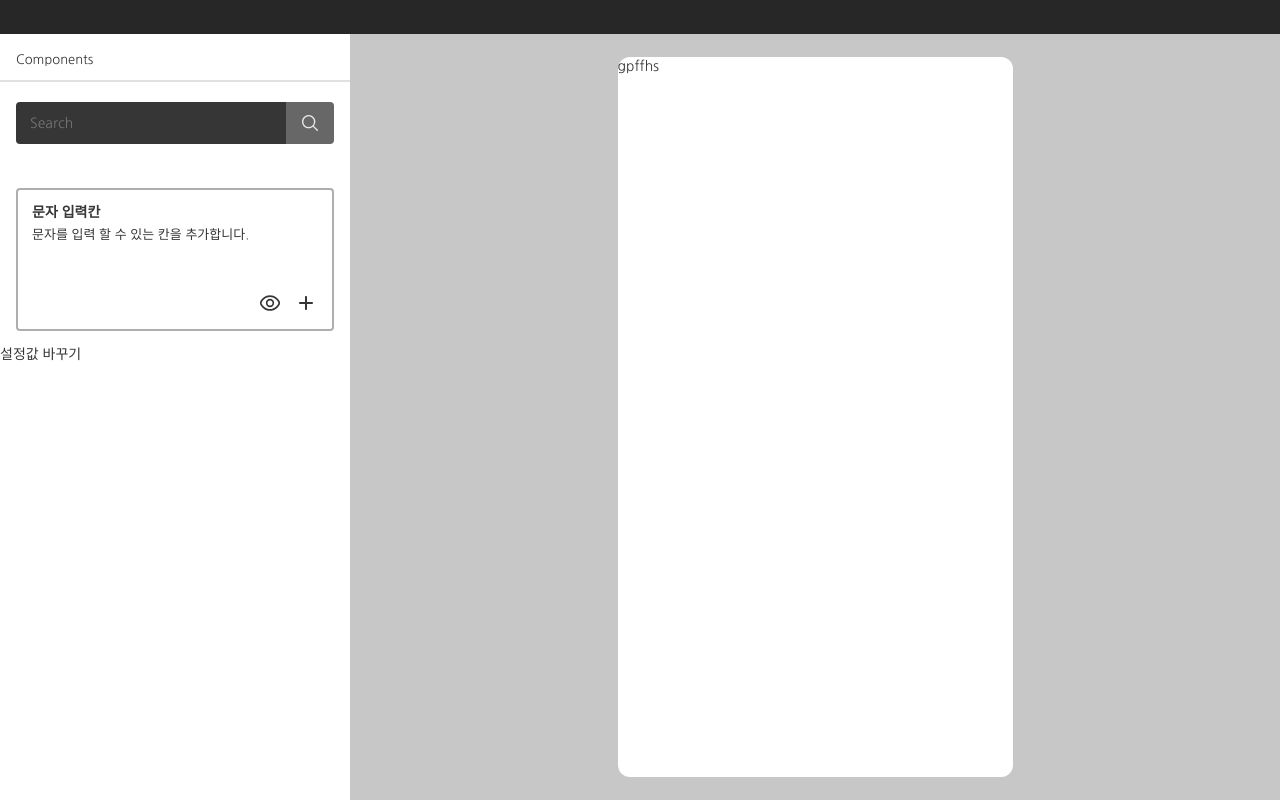
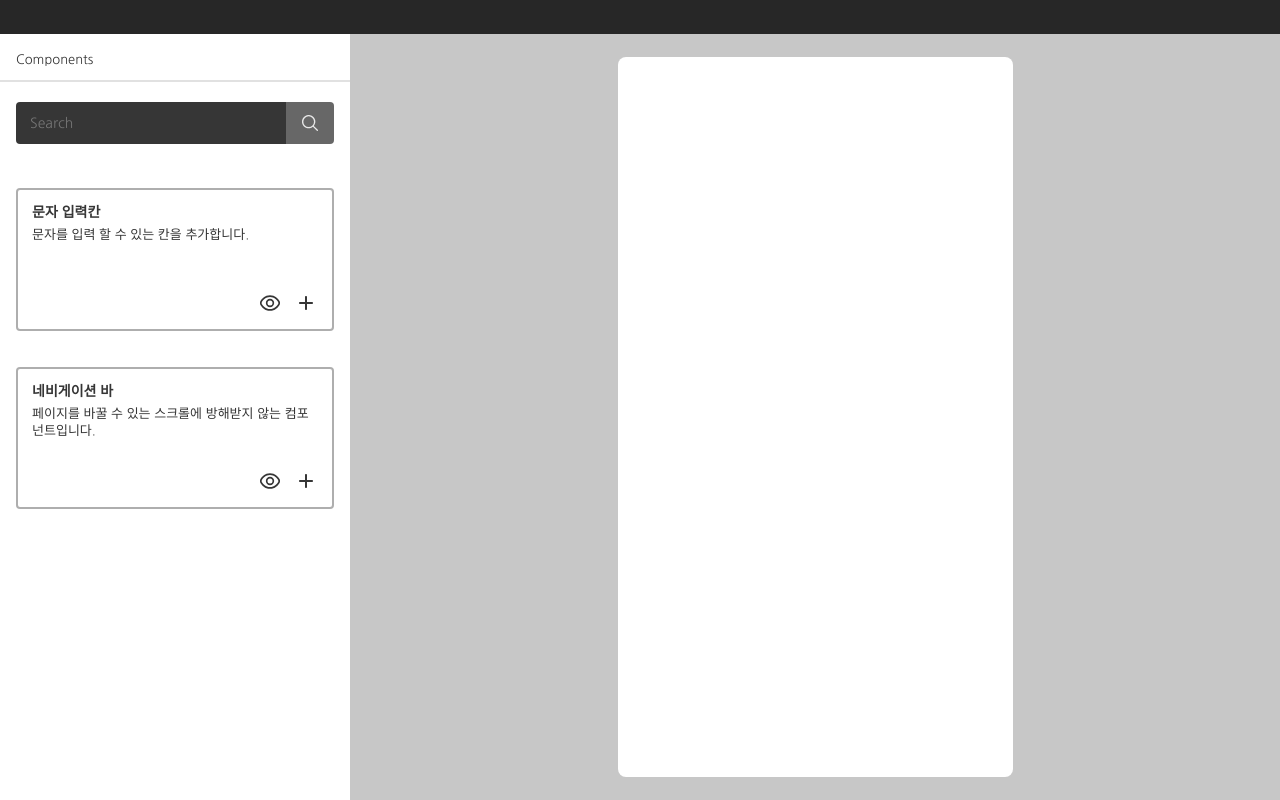
Before and after one commit to CWIN77/Html-Visualize-OldVer, a React (Create React App) app: page / in a window 1280 px wide. Built offline with nearby package versions, Linux system fonts and the light colour scheme; the HTML template or start-up script is replaced by a standard one.

Commit message:
make component add function

```diff
--- a/src/components/comp_data.ts
+++ b/src/components/comp_data.ts
@@ -1,10 +1,18 @@
 import { IComp_data } from "../types"
-import C1 from "../comps/c1"
+import c1 from "../comps/c1"
+import c2 from "../comps/c2"
 
-export const comp_data: { [key: number]: IComp_data } = {
-  0: {
+export const comp_data: IComp_data[] = [
+  {
+    id: 0,
     name: "문자 입력칸",
     descript: "문자를 입력 할 수 있는 칸을 추가합니다.",
-    comp: C1
+    comp: c1
+  },
+  {
+    id: 1,
+    name: "네비게이션 바",
+    descript: "페이지를 바꿀 수 있는 스크롤에 방해받지 않는 컴포넌트입니다.",
+    comp: c1
   }
-}
+]
--- a/src/components/components.tsx
+++ b/src/components/components.tsx
@@ -2,6 +2,7 @@ import styled from 'styled-components'
 import { ReactComponent as SVG_search } from '../svgs/search.svg'
 import { ReactComponent as SVG_plus } from '../svgs/plus.svg'
 import { ReactComponent as SVG_eye } from '../svgs/eye.svg'
+import { comp_data } from './comp_data'
 
 const Components = () => {
   const iconProps = { fill: "#363636", width: 20, height: 20, style: { padding: 2, marginLeft: 12, cursor: "pointer" } }
@@ -14,17 +15,20 @@ const Components = () => {
           <SVG_search width={16} height={16} fill={"#E8E8E8"} />
         </SearchBtn>
       </SearchContainer>
-      <Comp>
-        <h1>문자 입력칸</h1>
-        <h2>문자를 입력 할 수 있는 칸을 추가합니다.</h2>
-        <div>
-          <SVG_eye {...iconProps} />
-          <SVG_plus {...iconProps} />
-        </div>
-      </Comp>
-      <div>
-        <button>설정값 바꾸기</button>
-      </div>
+      {
+        comp_data.map((data, key) => (
+          <Comp key={key}>
+            <h1>{data.name}</h1>
+            <h2>{data.descript}</h2>
+            <div>
+              <SVG_eye {...iconProps} />
+              <SVG_plus {...iconProps} onClick={() => {
+                document.getElementById("view")?.insertAdjacentHTML('beforeend', data.comp);
+              }} />
+            </div>
+          </Comp>
+        ))
+      }
     </Container>
   )
 }
--- a/src/components/view.tsx
+++ b/src/components/view.tsx
@@ -1,10 +1,25 @@
 import { useEffect, useState } from 'react'
 import styled from 'styled-components'
-
 const View = () => {
   const [SmouseoverComp, setMouseoverComp] = useState(document.body);
   const [SclickedComp, setClickedComp] = useState(document.body);
   const [isAddEvent, setIsAddEvent] = useState(false);
+  const getStyle = (comp: any) => {
+    const style = []
+    for (let i = 0; ; i++) {
+      if (comp.style[i]) {
+        style.push(comp.style[i])
+      } else {
+        break;
+      }
+    }
+    let styleString = ""
+    style.map((data) => {
+      styleString += data + ": " + comp.style.getPropertyValue(data) + "; "
+    })
+    const newComp = "const Comp1 = styled.div`" + styleString + "`"
+    // console.log(newComp)
+  }
   useEffect(() => {
     if (!isAddEvent) {
       setIsAddEvent(true);
@@ -19,7 +34,12 @@ const View = () => {
           clickedComp.style.boxShadow = "";
           clickedComp.removeEventListener("click", () => { })
           f.target.style.boxShadow = "0px 0px 0px 2px rgba(18,100,163,0.9) inset";
+
+          // f.target.remove()
           setClickedComp(f.target);
+
+          getStyle(f.target)
+
           clickedComp = f.target;
         })
         setMouseoverComp(e.target);
@@ -39,7 +59,7 @@ const View = () => {
 
   return (
     <Container id='view'>
-      <div>gpffhs</div>
+
     </Container>
   )
 }
@@ -48,8 +68,18 @@ const Container = styled.div`
   width:395px;
   height:720px;
   background-color: white;
-  border-radius: 12px;
+  border-radius: 8px;
   z-index: 2;
+  overflow: auto;
+  &::-webkit-scrollbar{
+    width:8px;
+    background-color: initial;
+  }
+  &::-webkit-scrollbar-thumb{
+    width: 8px;
+    background-color: rgba(54,54,54,0.4);
+    border-radius: 100px;
+  }
 `
 
 export default View
--- a/src/comps/c1.tsx
+++ b/src/comps/c1.tsx
@@ -1,23 +1,3 @@
-import styled from 'styled-components'
+const Comp: string = `<input type='text' placeholder='플레이스홀더!!' style='width: calc((100% - 32px) - 28px); background-color: #363636; font-size: 14px; padding: 14px 16px; margin: 14px; border-radius: 4px 0px 0px 4px; color: rgb(232, 232, 232);' />`
 
-const C1 = () => {
-  const data = {
-    placeholder: "Search",
-    type: "text",
-
-  }
-  return (
-    <SearchInput type={"text"} placeholder={"Search"} />
-  )
-}
-
-const SearchInput = styled.input`
-  width:calc(100% - 28px - 48px);
-  background-color: #363636;
-  font-size: 14px;
-  padding: 0px 14px;
-  border-radius: 4px 0px 0px 4px;
-  color:#E8E8E8;
-`
-
-export default C1
+export default Comp
--- /dev/null
+++ b/src/comps/c2.tsx
@@ -0,0 +1,20 @@
+const Comp: { tag: string, props?: { [key: string]: string }[], styles: { [key: string]: string }[] }[] = [
+  {
+    tag: "input",
+    props: [
+      { placeholder: "플레이스홀더!!" },
+      { type: "text" }
+    ],
+    styles: [
+      { width: "calc(100% - 32px - 28px)" },
+      { backgroundColor: "#ff0000" },
+      { fontSize: "14px" },
+      { padding: "14px 16px" },
+      { margin: "14px" },
+      { borderRadius: "4px 0px 0px 4px" },
+      { color: "#E8E8E8" },
+    ]
+  }
+]
+
+export default Comp
--- a/src/types.ts
+++ b/src/types.ts
@@ -1,5 +1,6 @@
 export interface IComp_data {
+  id: number,
   name: string,
   descript: string,
-  comp: () => JSX.Element
+  comp: string
 }
```
